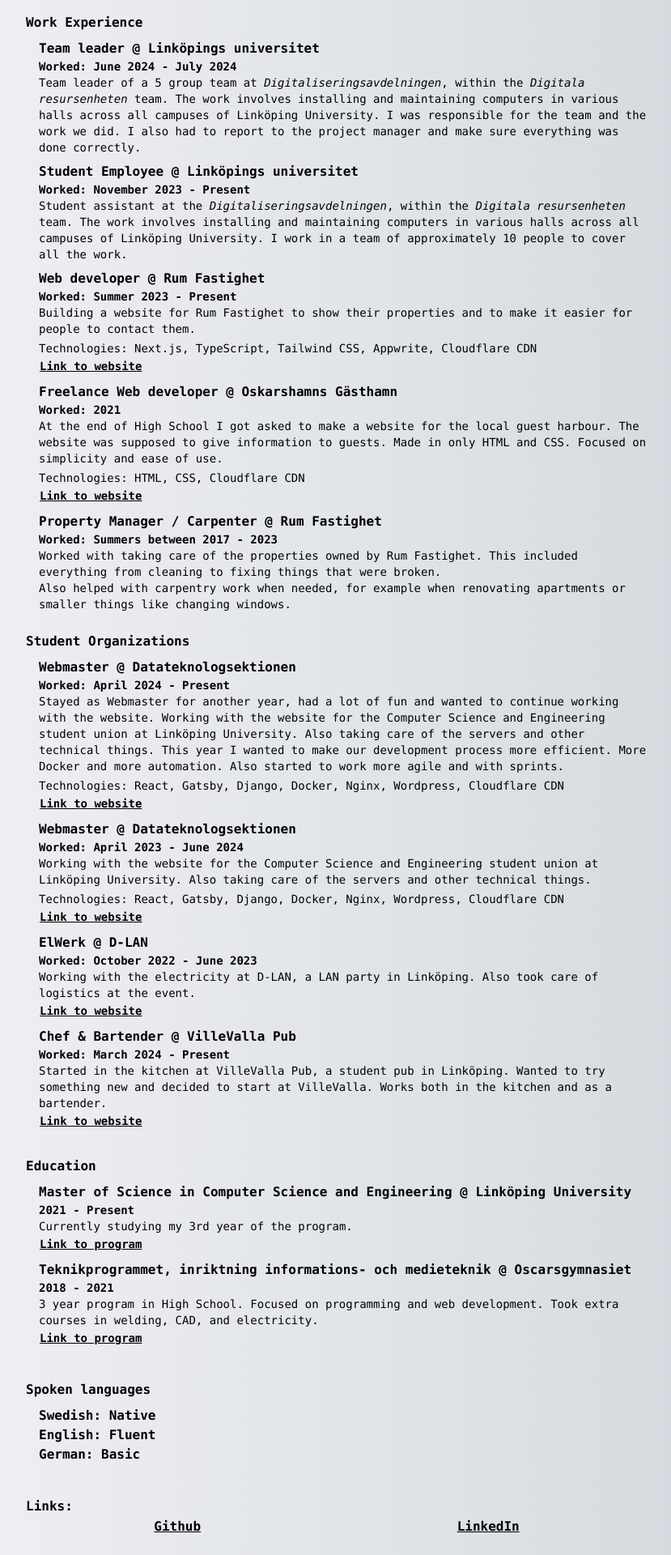
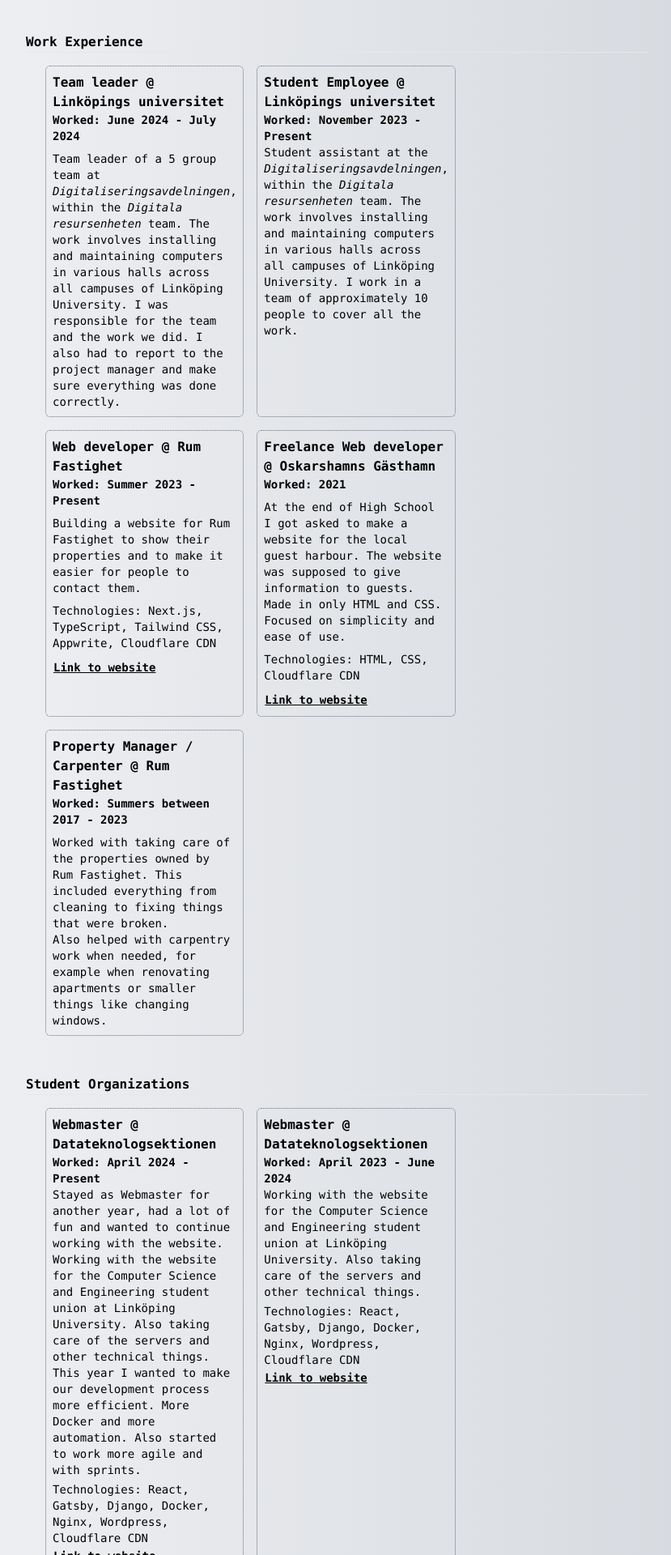
Before and after one commit to Olle-Mineur/blog, a Next.js app in the folder personal-blog/: page /resume in a window 1280 px wide. Shown: the part 520-2440 px from the top of the page at 81% size, without its empty margins (224-1053 px from the left). Built offline with nearby package versions, Linux system fonts and the light colour scheme.

Commit message:
Added draggable cards on website

```diff
--- a/personal-blog/app/resume/page.tsx
+++ b/personal-blog/app/resume/page.tsx
@@ -2,6 +2,7 @@
 import Image from 'next/image'
 import Link from 'next/link'
 import Footer from '@/components/footer/Footer'
+import { Card, CardGrid } from '@/components/card/card'
 
 export const metadata: Metadata = {
     title: 'Resume',
@@ -246,17 +247,21 @@
                         </div>
                     ))}
                 </div>
+            </div>
+            <div className="my-4">
                 <h1 className="font-bold ">Work Experience</h1>
-                    <div className="pl-4 my-2">
+                <hr />
+                <CardGrid>
+                    <Card>
                         <h2 className="font-bold">Team leader @ Linköpings universitet</h2>
-                        <p className="text-sm font-bold">
+                        <p className="text-sm font-bold mb-2">
                             Worked: June 2024 - July 2024
                         </p>
                         <p className="text-sm">
                         Team leader of a 5 group team at <span lang='sv' className="italic-text">Digitaliseringsavdelningen</span>, within the <span lang='sv' className="italic-text">Digitala resursenheten</span> team. The work involves installing and maintaining computers in various halls across all campuses of Linköping University. I was responsible for the team and the work we did. I also had to report to the project manager and make sure everything was done correctly.
                         </p>
-                    </div>
-                    <div className="pl-4 my-2">
+                    </Card>
+                    <Card>
                         <h2 className="font-bold">Student Employee @ Linköpings universitet</h2>
                         <p className="text-sm font-bold">
                             Worked: November 2023 - Present
@@ -264,48 +269,51 @@
                         <p className="text-sm">
                         Student assistant at the <span lang='sv' className="italic-text">Digitaliseringsavdelningen</span>, within the <span lang='sv' className="italic-text">Digitala resursenheten</span> team. The work involves installing and maintaining computers in various halls across all campuses of Linköping University. I work in a team of approximately 10 people to cover all the work.
                         </p>
-                    </div>
-                    <div className="pl-4 my-2">
+                    </Card>
+                    <Card>
                         <h2 className="font-bold">Web developer @ Rum Fastighet</h2>
-                        <p className="text-sm font-bold">
+                        <p className="text-sm font-bold mb-2">
                             Worked: Summer 2023 - Present
                         </p>
                         <p className="text-sm">
                             Building a website for Rum Fastighet to show their properties and to make it easier for people to contact them.
                         </p>
-                        <p className="text-sm mt-1">
+                        <p className="text-sm my-2">
                             Technologies: Next.js, TypeScript, Tailwind CSS, Appwrite, Cloudflare CDN
                         </p>
                         <Link href="https://rumfastighet.se/" className="text-sm blue-link">Link to website</Link>
-                    </div>
-                    <div className="pl-4 my-2">
+                    </Card>
+                    <Card>
                         <h2 className="font-bold">Freelance Web developer @ Oskarshamns Gästhamn</h2>
-                        <p className="text-sm font-bold">
+                        <p className="text-sm font-bold mb-2">
                             Worked: 2021
                         </p>
                         <p className="text-sm">
                             At the end of High School I got asked to make a website for the local guest harbour. The website was supposed to give information to guests.
                             Made in only HTML and CSS. Focused on simplicity and ease of use.
                         </p>
-                        <p className="text-sm mt-1">
+                        <p className="text-sm my-2">
                             Technologies: HTML, CSS, Cloudflare CDN
                         </p>
                         <Link href="https://oskarshamnsgasthamn.se/" className="text-sm blue-link">Link to website</Link>
-                    </div>
-                    <div className="pl-4 my-2">
+                    </Card>
+                    <Card>
                         <h2 className="font-bold">Property Manager / Carpenter @ Rum Fastighet</h2>
-                        <p className="text-sm font-bold">
+                        <p className="text-sm font-bold mb-2">
                             Worked: Summers between 2017 - 2023
                         </p>
                         <p className="text-sm">
                             Worked with taking care of the properties owned by Rum Fastighet. This included everything from cleaning to fixing things that were broken.
                             <br/> Also helped with carpentry work when needed, for example when renovating apartments or smaller things like changing windows.
                         </p>
+                    </Card>
+                </CardGrid>
             </div>
-                </div>
-                <div className="my-2">
+            <div className="my-4">
                 <h1 className="font-bold ">Student Organizations</h1>
-                    <div className="pl-4 my-2">
+                <hr />
+                <CardGrid>
+                    <Card>
                         <h2 className="font-bold">Webmaster @ Datateknologsektionen</h2>
                         <p className="text-sm font-bold">
                             Worked: April 2024 - Present
@@ -321,8 +329,8 @@
                             Technologies: React, Gatsby, Django, Docker, Nginx, Wordpress, Cloudflare CDN
                         </p>
                         <Link href="https://d-sektionen.se/" className="text-sm blue-link">Link to website</Link>
-                    </div>
-                    <div className="pl-4 my-2">
+                    </Card>
+                    <Card>
                         <h2 className="font-bold">Webmaster @ Datateknologsektionen</h2>
                         <p className="text-sm font-bold">
                             Worked: April 2023 - June 2024
@@ -335,8 +343,8 @@
                             Technologies: React, Gatsby, Django, Docker, Nginx, Wordpress, Cloudflare CDN
                         </p>
                         <Link href="https://d-sektionen.se/" className="text-sm blue-link">Link to website</Link>
-                    </div>
-                    <div className="pl-4 my-2">
+                    </Card>
+                    <Card>
                         <h2 className="font-bold">ElWerk @ D-LAN</h2>
                         <p className="text-sm font-bold">
                             Worked: October 2022 - June 2023
@@ -346,8 +354,8 @@
                             Also took care of logistics at the event.
                         </p>
                         <Link href="https://d-lan.se/" className="text-sm blue-link">Link to website</Link>
-                    </div>
-                    <div className="pl-4 my-2">
+                    </Card>
+                    <Card>
                         <h2 className="font-bold">Chef & Bartender @ VilleValla Pub</h2>
                         <p className="text-sm font-bold">
                             Worked: March 2024 - Present
@@ -355,14 +363,17 @@
                         <p className="text-sm">
                             Started in the kitchen at VilleValla Pub, a student pub in Linköping.
                             Wanted to try something new and decided to start at VilleValla.
-                            Works both in the kitchen and as a bartender.
+                            After a while I also started to work as a bartender.
                         </p>
                         <Link href="https://www.villevallapub.se/" className="text-sm blue-link">Link to website</Link>
-                    </div>
+                    </Card>
+                </CardGrid>
             </div>
             <div className="my-4">
                 <h1 className="font-bold">Education</h1>
-                    <div className="pl-4 my-2">
+                <hr />
+                <CardGrid>
+                    <Card>
                         <h2 className="font-bold">Master of Science in Computer Science and Engineering @ Linköping University</h2>
                         <p className="text-sm font-bold">
                             2021 - Present
@@ -371,8 +382,8 @@
                             Currently studying my {getStudyYear()} year of the program.
                         </p>
                         <Link href="https://liu.se/en/education/program/6cddd" className="text-sm blue-link">Link to program</Link>
-                    </div>
-                    <div className="pl-4 my-2">
+                    </Card>
+                    <Card>
                         <h2 className="font-bold">Teknikprogrammet, inriktning informations- och medieteknik @ Oscarsgymnasiet</h2>
                         <p className="text-sm font-bold">
                             2018 - 2021
@@ -382,7 +393,8 @@
                             Took extra courses in welding, CAD, and electricity.
                         </p>
                         <Link href="https://www.oskarshamn.se/forskola-och-utbildning/oscarsgymnasiet/program/teknikprogrammet/" className="text-sm blue-link">Link to program</Link>
-                    </div>
+                    </Card>
+                </CardGrid>
             </div>
             <div className="my-4">
                 <h1 className="font-bold">Spoken languages</h1>
--- /dev/null
+++ b/personal-blog/components/card/card.tsx
@@ -0,0 +1,58 @@
+"use client";
+import { useEffect, useRef } from 'react';
+import { gsap } from 'gsap';
+import { Draggable } from "gsap/Draggable";
+import { RoughEase } from "gsap/EasePack";
+
+
+export function CardGrid({ children }: { children: React.ReactNode }) {
+    const gridRef = useRef<HTMLDivElement>(null);
+
+    return (
+        <div ref={gridRef} className="flex flex-wrap flex-row m-4 my-2 cards">
+            {children}
+        </div>
+    );
+}
+
+export function Card({ children }: { children: React.ReactNode }) {
+    const cardRef = useRef<HTMLDivElement>(null);
+
+    useEffect(() => {
+        gsap.registerPlugin(Draggable, RoughEase);
+        if (cardRef.current) {
+            Draggable.create(cardRef.current, {
+                bounds: cardRef.current.parentElement,
+                onDragEnd: function () {
+                    if (cardRef.current && this.hitTest(cardRef.current.parentElement, '25%')) {
+                        gsap.to(this.target, {
+                            x: this.endX,
+                            y: this.endY,
+                            ease: "bounce.out",
+                            duration: 1.5, // Increase duration for more bounce effect
+                            backgroundColor: "#587792",
+                            rotation: 360, // Add rotation effect
+                            onComplete: () => {
+                                gsap.to(this.target, {
+                                    y: this.endY - 100,
+                                    x: this.endX + 100,
+                                    ease: "bounce.out",
+                                    duration: 1.5,
+                                    yoyo: true,
+                                    backgroundColor: "#8DB1AB", // Change color to green
+                                    rotation: -720 // Add additional rotation effect
+                                });
+                            }
+                        });
+                    }
+                }
+            });
+        }
+    }, []);
+
+    return (
+        <div ref={cardRef} className="card h-auto p-2 m-2 w-full sm:w-1/2 lg:w-1/3 flex-none bg-cover rounded-2xl sm:rounded-md border border-gray-500 border-dotted overflow-hidden">
+            {children}
+        </div>
+    );
+}
--- a/personal-blog/package.json
+++ b/personal-blog/package.json
@@ -9,6 +9,7 @@
     "lint": "next lint"
   },
   "dependencies": {
+    "gsap": "^3.12.5",
     "million": "^3.0.6",
     "next": "15.0.2",
     "react": "19.0.0-rc-02c0e824-20241028",
```
Also changed, not shown: 1 other file (tests, documents, lock files or other folders). Lines whose indentation alone changed are shown as unchanged.
